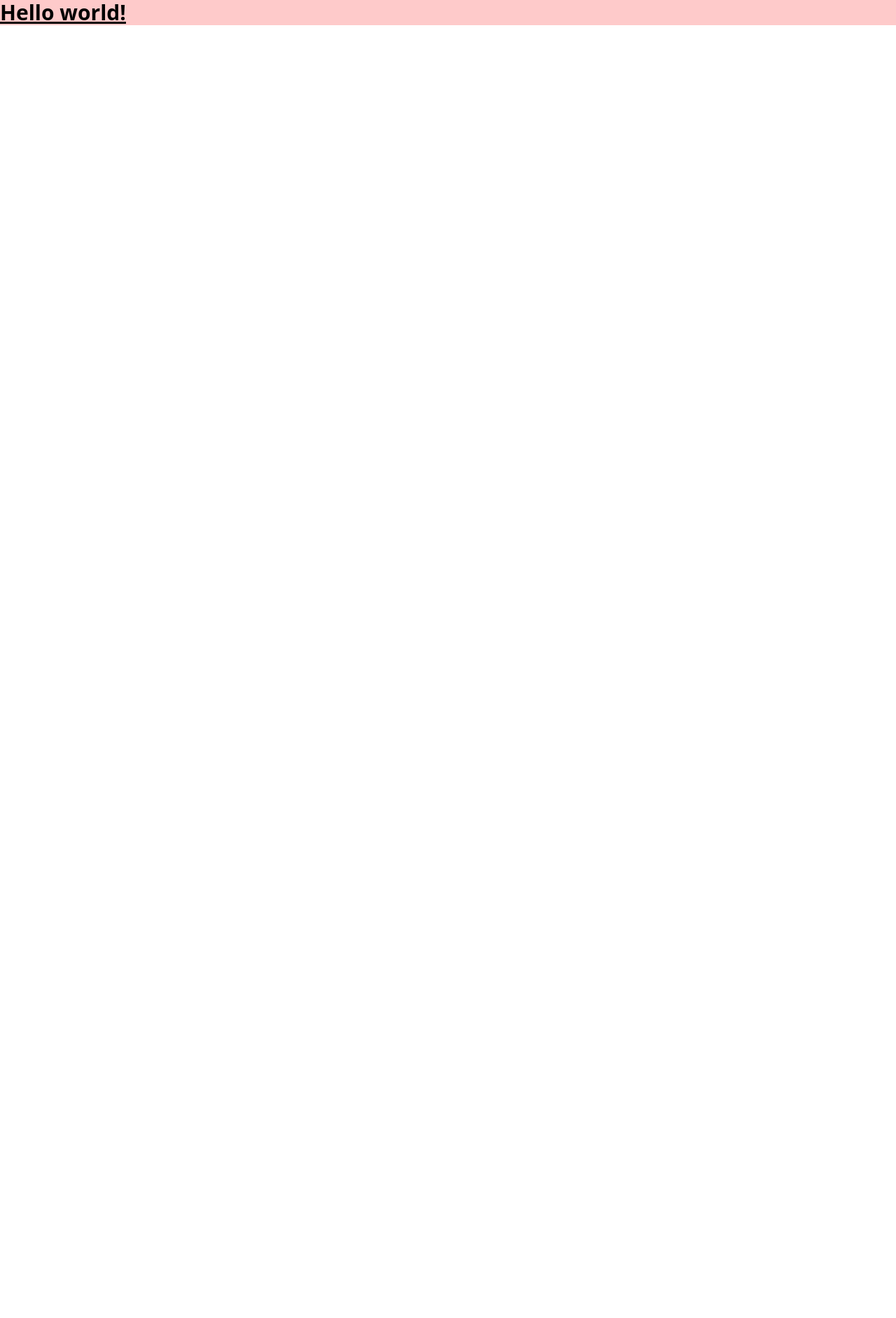
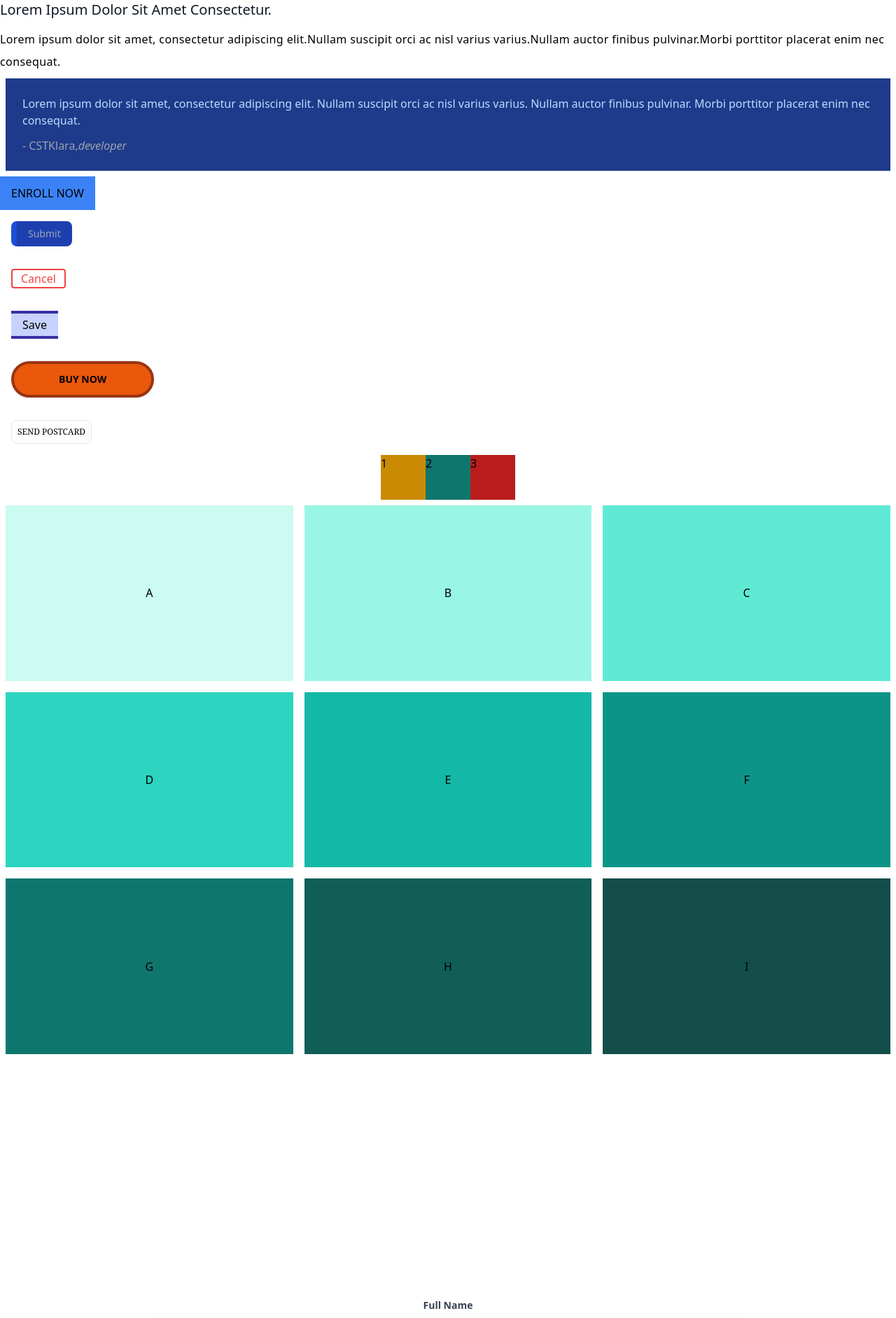
Before and after one commit to CSTKajesz/My_Reacts, a React (Create React App) app in the folder TailwindCSS/first/: page / in a window 1280 px wide. Shown: the top 1883 px of the page at 70% size. Before the commit the page ends 800 px from the top, so only its background shows below. Built offline with nearby package versions, Linux system fonts and the light colour scheme.

Commit message:
Babysteps with ailwindscss

```diff
--- a/TailwindCSS/first/src/App.js
+++ b/TailwindCSS/first/src/App.js
@@ -1,8 +1,18 @@
 import './App.css'
+import Text from './challenges/FontsBackgrounds'
+import Buttons from './challenges/Buttons'
+import Flex from './challenges/DisplayMode'
+import Inputs from './challenges/InputComponents'
+import EmployeeCard from './challenges/EmployeeCard'
 export default function App() {
   return (
-    <h1 className="text-3xl font-bold underline bg-red-200">
-      Hello world!
-    </h1>
+    <>
+      <Text />
+      <Buttons />
+      <Flex />
+      <Inputs />
+      <EmployeeCard />
+    </>
+
   )
 }
--- /dev/null
+++ b/TailwindCSS/first/src/challenges/Buttons.js
@@ -0,0 +1,41 @@
+const Buttons = () => {
+    return (
+
+        <>
+
+            {/* <!-- blue background, rounded, thick left border --> */}
+            <div>
+                <button className="m-4 bg-blue-800 py-2 px-4 text-gray-400 text-sm rounded-lg border-l-8 border-blue-700">
+                    Submit
+                </button>
+            </div>
+
+            {/* <!-- Red text, outlined --> */}
+            <div>
+                <button className="m-4 border-2 border-red-500 text-red-500 rounded px-3">
+                    Cancel
+                </button>
+            </div>
+
+            {/* <!-- light Indigo background, bottom border, indigo text --> */}
+            <div>
+                <button className="m-4 bg-indigo-200 border-b-4 border-t-4 border-indigo-800 px-4 py-1">
+                    Save
+                </button>
+            </div>
+
+            {/* <!-- Thick rounded, lots of padding, large button --> */}
+            <div>
+                <button className="m-4 rounded-full border-4 px-16 py-3 uppercase font-bold text-sm bg-orange-600 border-orange-800">
+                    Buy Now
+                </button>
+            </div>
+
+            {/* <!-- Outlined, serif font, uppercase, rounded --> */}
+            <div>
+                <button className="m-4 border font-serif text-xs uppercase rounded-lg p-2">Send Postcard</button>
+            </div>
+        </>
+    )
+}
+export default Buttons
--- /dev/null
+++ b/TailwindCSS/first/src/challenges/DisplayMode.js
@@ -0,0 +1,48 @@
+const Flex = () => {
+    return (
+
+        <>
+            {/* < !--Example 1 -- > */}
+            <div className=" flex justify-center items-center">
+                <div className="bg-yellow-600 w-16 h-16">1</div>
+                <div className="bg-teal-700 w-16 h-16">2</div>
+                <div className="bg-red-700 w-16 h-16">3</div>
+            </div>
+            {/* <!-- Must take up all of the available space --> */}
+            {/* <!-- Evenly distributed 3x3 grid --> */}
+            {/* <!-- Letters must be centered on the square --> */}
+            {/* <!-- Must have some spacing between the blocks --> */}
+            <div class="h-screen flex flex-wrap">
+                <div class="flex w-1/3 h-1/3">
+                    <div class="bg-teal-100 m-2 w-full flex justify-center items-center">A</div>
+                </div>
+                <div class="flex w-1/3 h-1/3">
+                    <div class="bg-teal-200 m-2 w-full flex justify-center items-center">B</div>
+                </div>
+                <div class="flex w-1/3 h-1/3">
+                    <div class="bg-teal-300 m-2 w-full flex justify-center items-center">C</div>
+                </div>
+                <div class="flex w-1/3 h-1/3">
+                    <div class="bg-teal-400 m-2 w-full flex justify-center items-center">D</div>
+                </div>
+                <div class="flex w-1/3 h-1/3">
+                    <div class="bg-teal-500 m-2 w-full flex justify-center items-center">E</div>
+                </div>
+                <div class="flex w-1/3 h-1/3">
+                    <div class="bg-teal-600 m-2 w-full flex justify-center items-center">F</div>
+                </div>
+                <div class="flex w-1/3 h-1/3">
+                    <div class="bg-teal-700 m-2 w-full flex justify-center items-center">G</div>
+                </div>
+                <div class="flex w-1/3 h-1/3">
+                    <div class="bg-teal-800 m-2 w-full flex justify-center items-center">H</div>
+                </div>
+                <div class="flex w-1/3 h-1/3">
+                    <div class="bg-teal-900 m-2 w-full flex justify-center items-center">I</div>
+                </div>
+            </div>
+
+        </>
+    )
+}
+export default Flex
--- /dev/null
+++ b/TailwindCSS/first/src/challenges/EmployeeCard.js
@@ -0,0 +1,33 @@
+const EmployeeCard = () => {
+    return (
+        <div class="bg-gray-600 flex justify-center items-center h-screen">
+            <div class="w-2/3 flex flex-col bg-white shadow-lg rounded-lg overflow-hidden">
+                <div class="bg-gray-200 text-gray-700 text-lg px-6 py-4">The title of the card here</div>
+
+                <div class="flex justify-between items-center px-6 py-4">
+                    <div class="bg-orange-600 text-xs uppercase px-2 py-1 rounded-full border border-gray-200 text-gray-200 font-bold">Under Review</div>
+                    <div class="text-sm">May 14, 1988</div>
+                </div>
+
+                <div class="px-6 py-4 border-t border-gray-200">
+                    <div class="border rounded-lg p-4 bg-gray-200">
+                        Here is a short comment about this employee.
+                    </div>
+                </div>
+
+                <div class="bg-gray-200 px-6 py-4">
+                    <div class="uppercase text-xs text-gray-600 font-bold">Employee</div>
+
+                    <div class="flex items-center pt-3">
+                        <div class="bg-blue-700 w-12 h-12 flex justify-center items-center rounded-full uppercase font-bold text-white">CSTK</div>
+                        <div class="ml-4">
+                            <p class="font-bold">Klara</p>
+                            <p class="text-sm text-gray-700 mt-1">Developer</p>
+                        </div>
+                    </div>
+                </div>
+            </div>
+        </div>
+    )
+}
+export default EmployeeCard
--- /dev/null
+++ b/TailwindCSS/first/src/challenges/FontsBackgrounds.js
@@ -0,0 +1,32 @@
+const Text = () => {
+    return (
+
+        <>
+            {/* <!-- Title case heading 1 text in dark gray --> */}
+            < h1 className="capitalize text-xl text-gray-900" >
+                Lorem ipsum dolor sit amet consectetur.
+            </h1 >
+
+            {/* <!-- Paragraph styling with 1.5 line heights & letter spacing --> */}
+            < p className='mt-3 leading-loose tracking-wide' >
+                Lorem ipsum dolor sit amet, consectetur adipiscing elit.Nullam suscipit orci ac nisl varius varius.Nullam auctor finibus pulvinar.Morbi porttitor placerat enim nec consequat.
+            </p >
+
+            {/* <!-- Treated like a quote with a background and plenty of padding. Italic title --> */}
+            < div className='m-2 p-6 bg-blue-900 text-blue-200' >
+                <p>
+                    Lorem ipsum dolor sit amet, consectetur adipiscing elit. Nullam suscipit orci ac nisl varius varius. Nullam auctor finibus pulvinar. Morbi porttitor placerat enim nec consequat.
+                </p>
+                <p className='mt-3 text-gray-400'>- CSTKlara,
+                    <span className='italic'>developer</span>
+                </p>
+            </div >
+
+            {/* <!-- Call to action button, blue with good padding and uppercase --> */}
+            < button className='uppercase bg-blue-500 test-blue-100 px-4 py-3' >
+                Enroll Now
+            </button >
+        </>
+    )
+}
+export default Text
--- /dev/null
+++ b/TailwindCSS/first/src/challenges/InputComponents.js
@@ -0,0 +1,20 @@
+const Inputs = () => {
+    return (
+
+        <>
+
+            <div class="h-screen flex flex-col justify-center items-center">
+                <label for="full_name" class="text-gray-700 text-sm font-bold select-none">
+                    Full Name
+                </label>
+                <input id="full_name"
+                    placeholder="Enter your full name"
+                    class="mt-2 shadow border rounded-lg w-4/6 px-3 py-2 text-gray-700 focus:bg-blue-100 placeholder-indigo-300" />
+                <button class="mt-2 px-3 py-2 bg-blue-900 text-blue-100 rounded-lg">
+                    Save
+                </button>
+            </div>
+        </>
+    )
+}
+export default Inputs
--- /dev/null
+++ b/TailwindCSS/first/src/challenges/ResponsiveDesign.js
@@ -0,0 +1,48 @@
+const Responsive = () => {
+    return (
+
+        <>
+            {/* < !--Example 1 -- > */}
+            <div className=" flex justify-center items-center">
+                <div className="bg-yellow-600 w-16 h-16">1</div>
+                <div className="bg-teal-700 w-16 h-16">2</div>
+                <div className="bg-red-700 w-16 h-16">3</div>
+            </div>
+            {/* <!-- Must take up all of the available space --> */}
+            {/* <!-- Evenly distributed 3x3 grid --> */}
+            {/* <!-- Letters must be centered on the square --> */}
+            {/* <!-- Must have some spacing between the blocks --> */}
+            <div class="h-screen flex flex-wrap">
+                <div class="flex w-1/3 h-1/3">
+                    <div class="bg-teal-100 m-2 w-full flex justify-center items-center">A</div>
+                </div>
+                <div class="flex w-1/3 h-1/3">
+                    <div class="bg-teal-200 m-2 w-full flex justify-center items-center">B</div>
+                </div>
+                <div class="flex w-1/3 h-1/3">
+                    <div class="bg-teal-300 m-2 w-full flex justify-center items-center">C</div>
+                </div>
+                <div class="flex w-1/3 h-1/3">
+                    <div class="bg-teal-400 m-2 w-full flex justify-center items-center">D</div>
+                </div>
+                <div class="flex w-1/3 h-1/3">
+                    <div class="bg-teal-500 m-2 w-full flex justify-center items-center">E</div>
+                </div>
+                <div class="flex w-1/3 h-1/3">
+                    <div class="bg-teal-600 m-2 w-full flex justify-center items-center">F</div>
+                </div>
+                <div class="flex w-1/3 h-1/3">
+                    <div class="bg-teal-700 m-2 w-full flex justify-center items-center">G</div>
+                </div>
+                <div class="flex w-1/3 h-1/3">
+                    <div class="bg-teal-800 m-2 w-full flex justify-center items-center">H</div>
+                </div>
+                <div class="flex w-1/3 h-1/3">
+                    <div class="bg-teal-900 m-2 w-full flex justify-center items-center">I</div>
+                </div>
+            </div>
+
+        </>
+    )
+}
+export default Responsive
```
